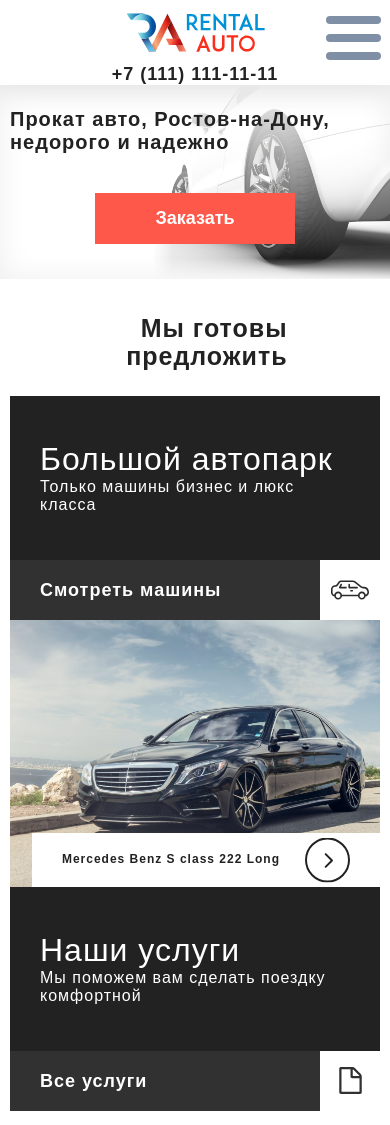
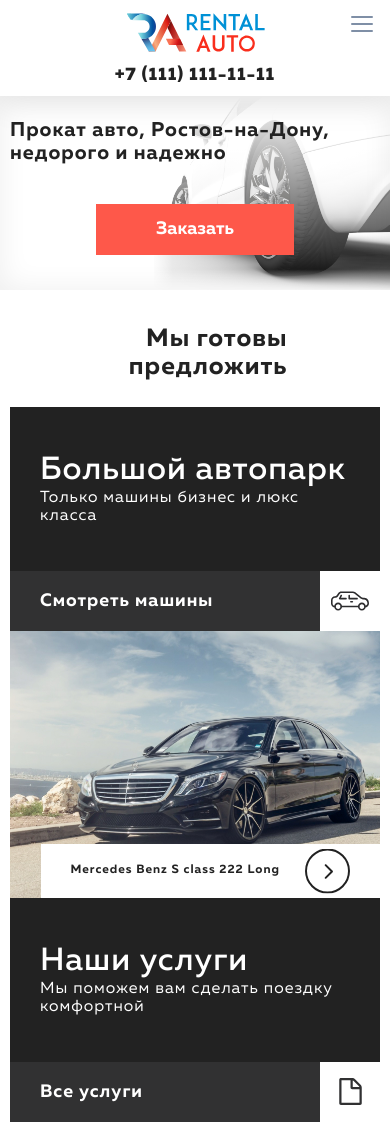
Before and after one commit to franticstas/work-project-rental-auto, a website: page index.html in a window 390 px wide. Shown: the top 1125 px of the page. Drawn offline with Linux system fonts and the light colour scheme; a web font is replaced by a local one.

Commit message:
add fonts

```diff
--- a/src/sass/blocks/header.scss
+++ b/src/sass/blocks/header.scss
@@ -5,6 +5,11 @@
   box-shadow: 0 10px 30px rgba(0, 0, 0, 0.07);
   background-color: #ffffff;
   position: relative;
+  padding-bottom: 10px;
+
+  @include media(550px) {
+    padding-bottom: 0;
+  }
 }
 
 .header .wrapper {
@@ -119,7 +124,7 @@
   .header__nav-button {
     position: absolute;
     top: 15px;
-    left: -70px;
+    left: -45px;
     display: flex;
     flex-direction: column;
     justify-content: center;
@@ -136,9 +141,9 @@
   }
 
   .header__nav-button span {
-    width: 55px;
-    height: 8px;
-    margin-bottom: 10px;
+    width: 22px;
+    height: 2px;
+    margin-bottom: 5px;
     background: #7f8fa6;
     border-radius: 4px;
     transition: all .5s cubic-bezier(.08,.81,.87,.71);
@@ -155,11 +160,11 @@
 
   .header__nav-button--close .span1 {
     background-color: $red;
-    transform: rotate(45deg) translate(8px);
+    transform: rotate(45deg) translate(4px);
   }
 
   .header__nav-button--close .span2 {
-    transform: rotate(495deg) translate(4px);
+    transform: rotate(495deg) translate(1px);
     background-color: $red;
   }
 
```
Also changed, not shown: src/css/style.css, src/fonts/MullerBold.woff (added), src/fonts/MullerBold.woff2 (added), src/fonts/MullerExtraBold.woff (added), src/fonts/MullerExtraBold.woff2 (added), src/fonts/MullerMedium.woff (added), src/fonts/MullerMedium.woff2 (added), src/fonts/MullerRegular.woff (added), src/fonts/MullerRegular.woff2 (added), 1 other file.
